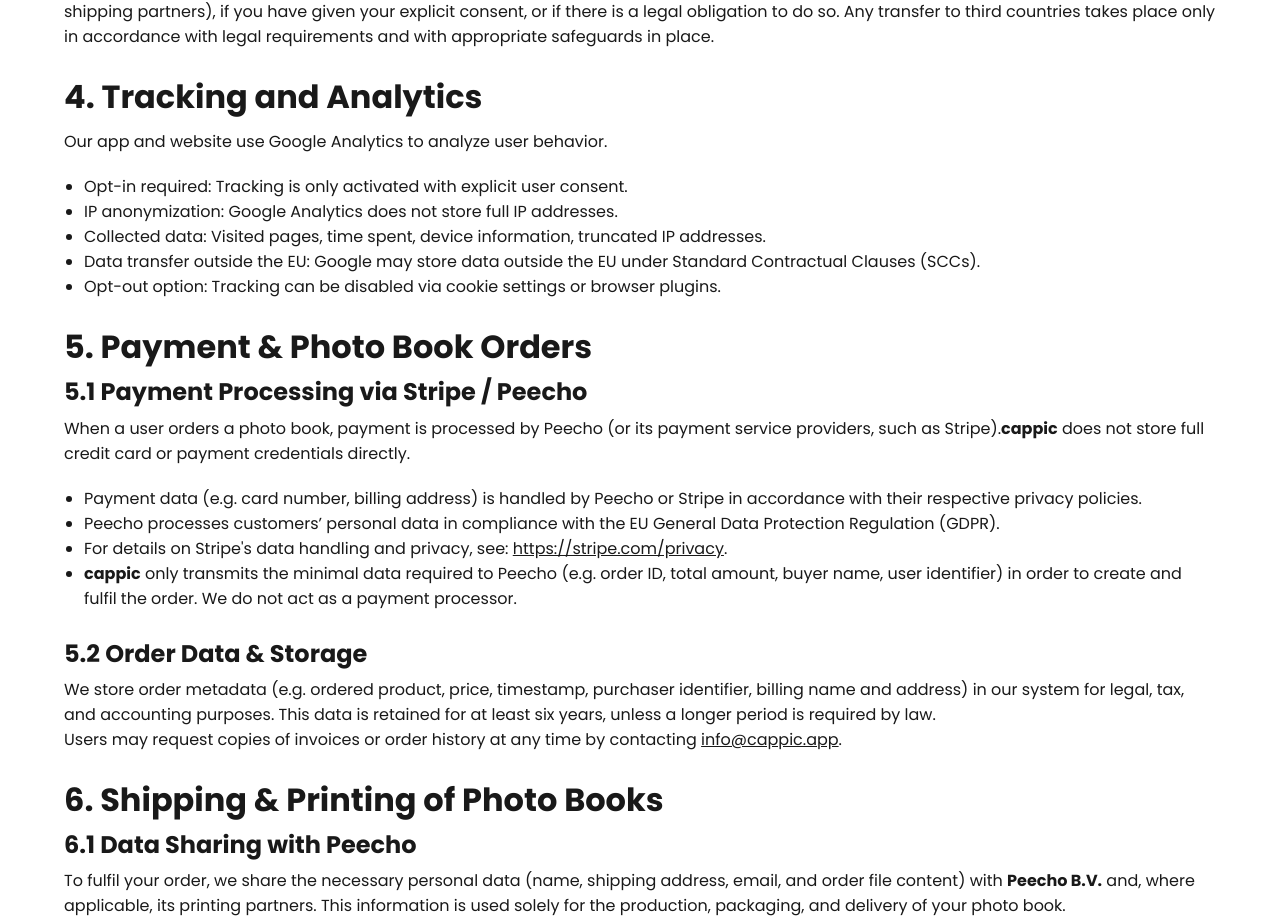
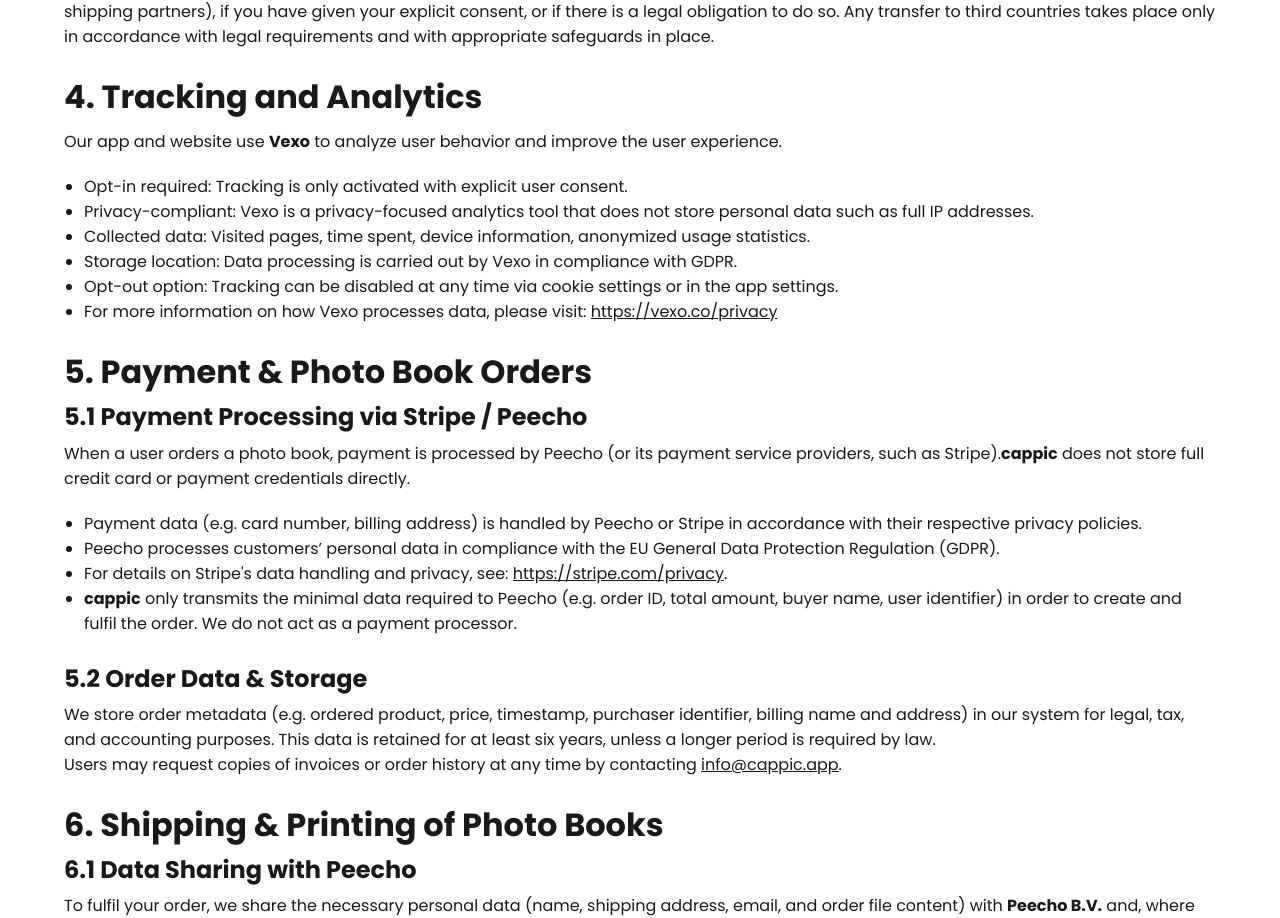
Before and after one commit to MarvinVrdoljak/cappic-website, a Next.js app: page /en/privacy-policy in a window 1280 px wide. Shown: the part 2413-3331 px from the top of the page. Built offline with nearby package versions, Linux system fonts and the light colour scheme.

Commit message:
update privacy policy to reflect the use of Vexo for analytics and improve data protection details

```diff
--- a/src/app/[locale]/privacy-policy/PrivacyContent.tsx
+++ b/src/app/[locale]/privacy-policy/PrivacyContent.tsx
@@ -190,8 +190,8 @@
             </p>
             <h2>4. Tracking und Analysetools</h2>
             <p>
-              Unsere App und Webseite verwenden Google Analytics, um das Nutzerverhalten zu
-              analysieren.
+              Unsere App und Webseite verwenden <strong>Vexo</strong>, um das Nutzerverhalten zu
+              analysieren und die Benutzerfreundlichkeit zu verbessern.
             </p>
             <ul>
               <li>
@@ -199,19 +199,26 @@
                 zustimmen.
               </li>
               <li>
-                IP-Anonymisierung: Google Analytics speichert keine vollständigen IP-Adressen.
+                Datenschutzkonform: Vexo ist ein datenschutzfreundliches Analysetool, das keine
+                personenbezogenen Daten wie vollständige IP-Adressen speichert.
               </li>
               <li>
-                Erhobene Daten: Besuchte Seiten, Verweildauer, Geräteinformationen, IP-Adressen
-                (gekürzt).
+                Erhobene Daten: Besuchte Seiten, Verweildauer, Geräteinformationen, anonymisierte
+                Nutzungsstatistiken.
               </li>
               <li>
-                Datenübertragung außerhalb der EU: Google kann Daten außerhalb der EU speichern. Es
-                gelten Standardvertragsklauseln (SCCs).
+                Speicherort: Die Datenverarbeitung erfolgt über Vexo in Übereinstimmung mit der
+                DSGVO.
               </li>
               <li>
                 Deaktivierungsmöglichkeit: Tracking kann jederzeit über die Cookie-Einstellungen
-                oder Browser-Plugins deaktiviert werden.
+                oder in den App-Einstellungen deaktiviert werden.
+              </li>
+              <li>
+                Weitere Informationen zur Datenverarbeitung durch Vexo findest du unter:{' '}
+                <a href="https://vexo.co/privacy" target="_blank" rel="noopener noreferrer">
+                  https://vexo.co/privacy
+                </a>
               </li>
             </ul>
 
@@ -566,20 +573,32 @@
               and with appropriate safeguards in place.
             </p>
             <h2>4. Tracking and Analytics</h2>
-            <p>Our app and website use Google Analytics to analyze user behavior.</p>
+            <p>
+              Our app and website use <strong>Vexo</strong> to analyze user behavior and improve the
+              user experience.
+            </p>
             <ul>
               <li>Opt-in required: Tracking is only activated with explicit user consent.</li>
-              <li>IP anonymization: Google Analytics does not store full IP addresses.</li>
               <li>
-                Collected data: Visited pages, time spent, device information, truncated IP
-                addresses.
+                Privacy-compliant: Vexo is a privacy-focused analytics tool that does not store
+                personal data such as full IP addresses.
               </li>
               <li>
-                Data transfer outside the EU: Google may store data outside the EU under Standard
-                Contractual Clauses (SCCs).
+                Collected data: Visited pages, time spent, device information, anonymized usage
+                statistics.
               </li>
               <li>
-                Opt-out option: Tracking can be disabled via cookie settings or browser plugins.
+                Storage location: Data processing is carried out by Vexo in compliance with GDPR.
+              </li>
+              <li>
+                Opt-out option: Tracking can be disabled at any time via cookie settings or in the
+                app settings.
+              </li>
+              <li>
+                For more information on how Vexo processes data, please visit:{' '}
+                <a href="https://vexo.co/privacy" target="_blank" rel="noopener noreferrer">
+                  https://vexo.co/privacy
+                </a>
               </li>
             </ul>
 
```
